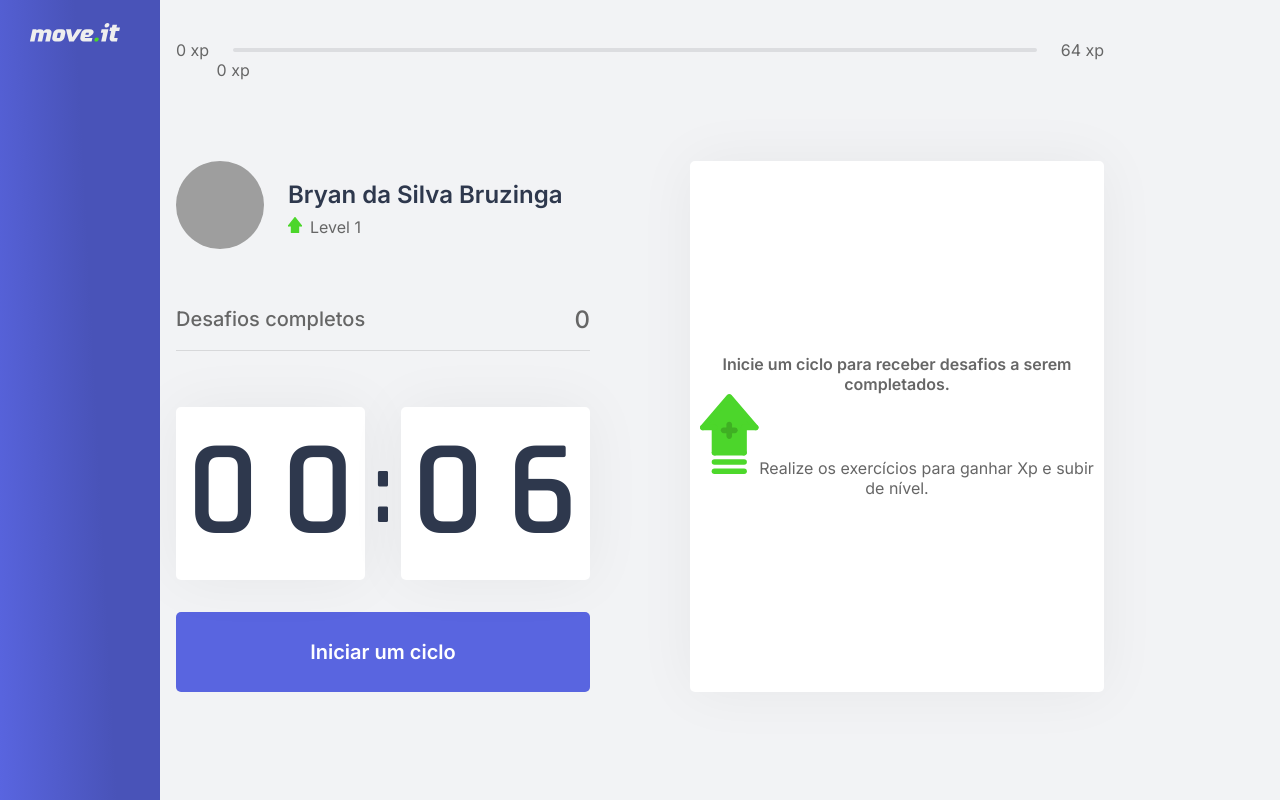
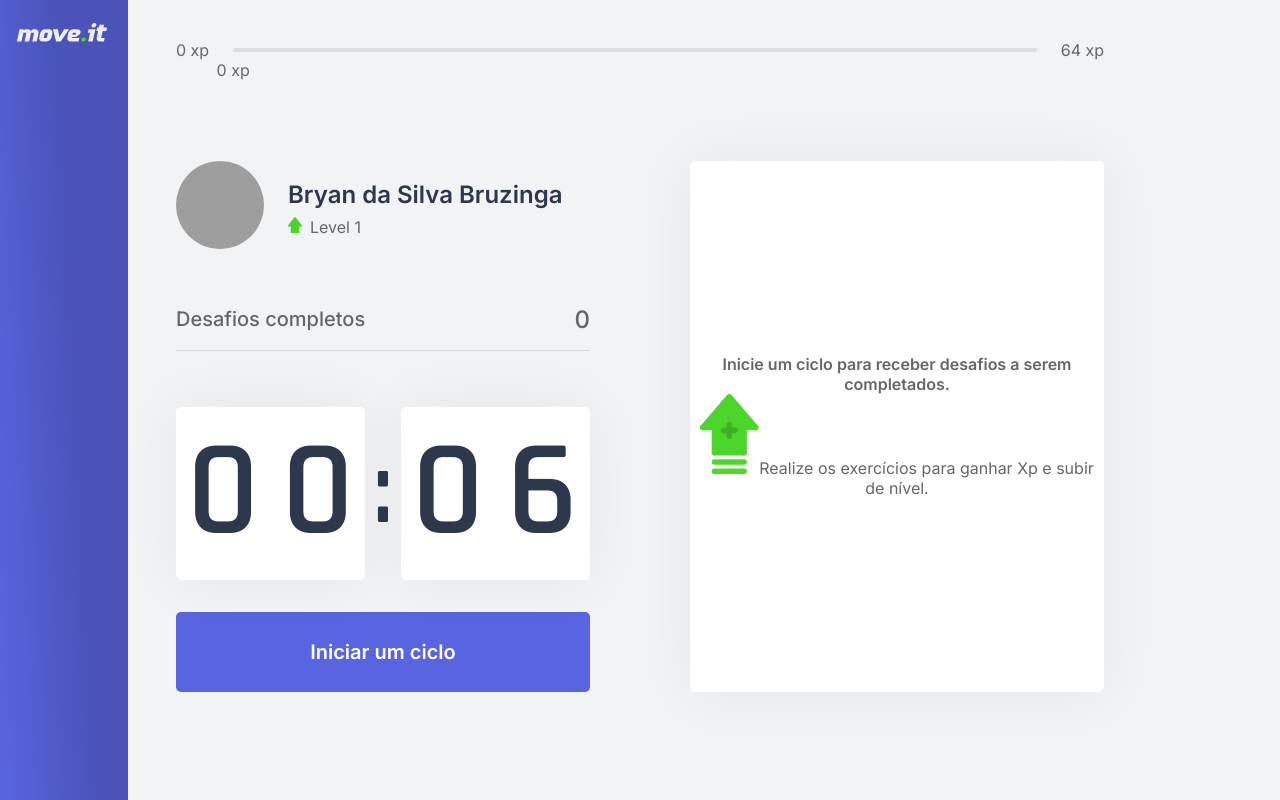
Before and after one commit to bryanbruzinga/Move-It, a Next.js app: page / in a window 1280 px wide. Built offline with nearby package versions, Linux system fonts and the light colour scheme; grey boxes are pictures that could not be loaded.

Commit message:
sidebar adicionada

```diff
--- a/src/styles/components/Sidebar.module.css
+++ b/src/styles/components/Sidebar.module.css
@@ -1,6 +1,6 @@
 .container {
     position: absolute;
-    width: 10rem;
+    width: 8rem;
     height: 100vh;
     background: linear-gradient(87deg, rgba(89,101,224,1) 0%, rgba(73,83,184,1) 58%);
 }
@@ -8,4 +8,6 @@
 .logoSidebar {
     width: 120px;
     height: 70px;
+    position: relative;
+    left: -0.8rem;
 }
```
